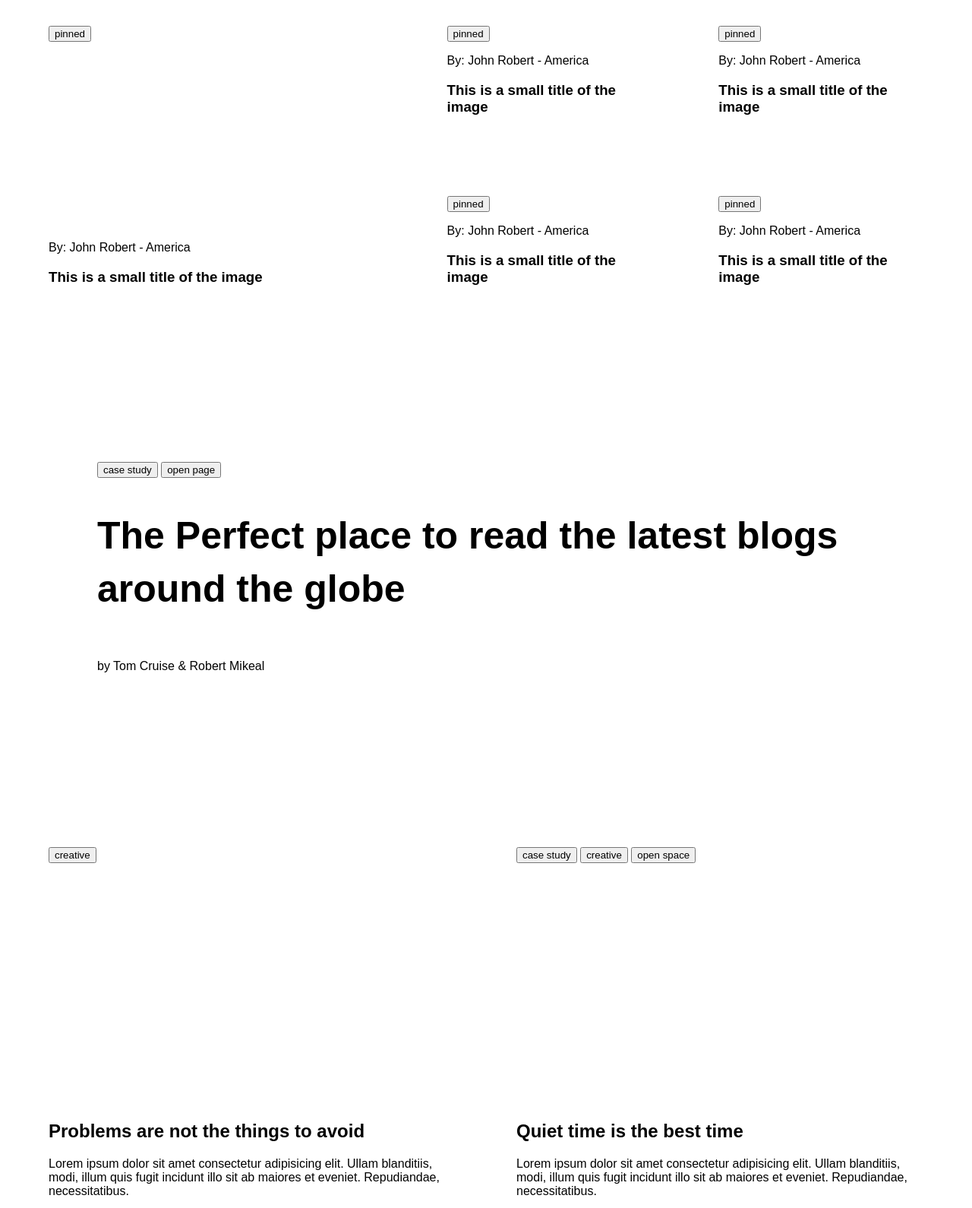
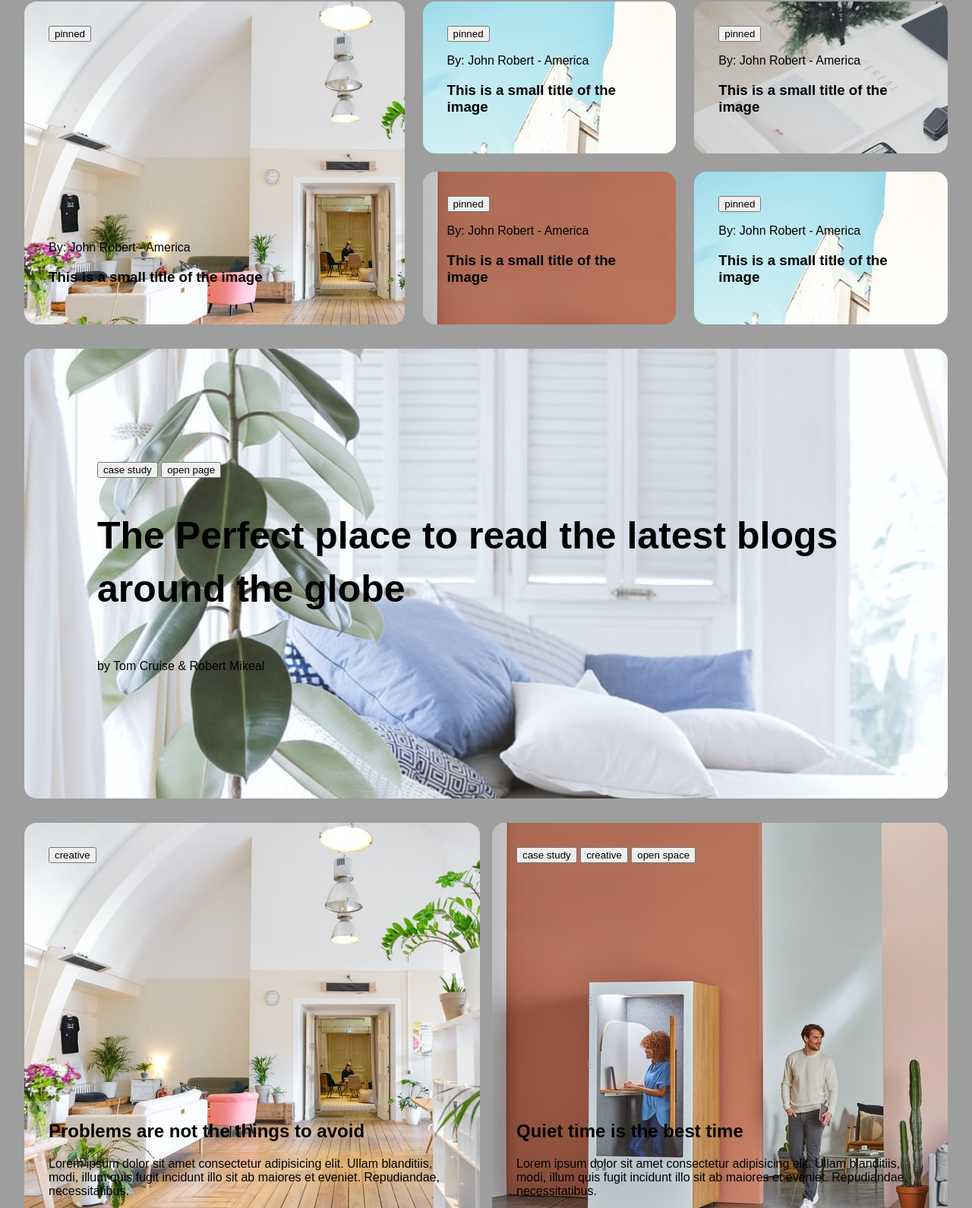
Before and after one commit to hafizkh/Static-page_Sass, a website: page index.html in a window 1280 px wide. Shown: the part 144-1734 px from the top of the page at 76% size. Drawn offline with Linux system fonts and the light colour scheme; the site is published under a folder, as on GitHub Pages, so addresses that start at the root find nothing; files whose address does not match are found by name.

Commit message:
Update style.css

```diff
--- a/compiled/style.css
+++ b/compiled/style.css
@@ -61,7 +61,7 @@ main .first_sect {
 }
 main .first_sect > div:nth-child(1) {
   grid-area: first;
-  background-image: url("/assests/images/child_1.jpg");
+  background-image: url("./assests/images/child_1.jpg");
   display: flex;
   flex-direction: column;
   justify-content: space-between;
@@ -74,7 +74,7 @@ main .first_sect > div:nth-child(1):hover {
   transform: scale(1.04);
 }
 main .first_sect > div:nth-child(2) {
-  background-image: url("/assests/images/child_2.jpg");
+  background-image: url("./assests/images/child_2.jpg");
   display: flex;
   flex-direction: column;
   justify-content: space-between;
@@ -87,7 +87,7 @@ main .first_sect > div:nth-child(2):hover {
   transform: scale(1.04);
 }
 main .first_sect > div:nth-child(3) {
-  background-image: url("/assests/images/child_3.jpg");
+  background-image: url("./assests/images/child_3.jpg");
   display: flex;
   flex-direction: column;
   justify-content: space-between;
@@ -100,7 +100,7 @@ main .first_sect > div:nth-child(3):hover {
   transform: scale(1.04);
 }
 main .first_sect > div:nth-child(4) {
-  background-image: url("/assests/images/child_4.jpg");
+  background-image: url("./assests/images/child_4.jpg");
   display: flex;
   flex-direction: column;
   justify-content: space-between;
@@ -113,7 +113,7 @@ main .first_sect > div:nth-child(4):hover {
   transform: scale(1.04);
 }
 main .first_sect > div:nth-child(5) {
-  background-image: url("/assests/images/child_2.jpg");
+  background-image: url("./assests/images/child_2.jpg");
   display: flex;
   flex-direction: column;
   justify-content: space-between;
@@ -130,7 +130,7 @@ main .second_sect {
   flex-direction: column;
   justify-content: space-around;
   border-radius: 1em;
-  background-image: url("/assests/images/sec_section_2.jpg");
+  background-image: url("./assests/images/sec_section_2.jpg");
   width: 100wh;
   height: 50vh;
   margin-top: 2em;
@@ -164,7 +164,7 @@ main .third_sect {
 }
 main .third_sect > div:nth-child(1) {
   grid-area: first;
-  background-image: url("/assests/images/child_1.jpg");
+  background-image: url("./assests/images/child_1.jpg");
   display: flex;
   flex-direction: column;
   justify-content: space-between;
@@ -177,7 +177,7 @@ main .third_sect > div:nth-child(1):hover {
   transform: scale(1.04);
 }
 main .third_sect > div:nth-child(2) {
-  background-image: url("/assests/images/child_4.jpg");
+  background-image: url("./assests/images/child_4.jpg");
   display: flex;
   flex-direction: column;
   justify-content: space-between;
@@ -200,7 +200,7 @@ main .forth_sect {
 }
 main .forth_sect > div:nth-child(1) {
   grid-area: first;
-  background-image: url("/assests/images/child_3.jpg");
+  background-image: url("./assests/images/child_3.jpg");
   display: flex;
   flex-direction: column;
   justify-content: space-around;
@@ -214,7 +214,7 @@ main .forth_sect > div:nth-child(1):hover {
   transform: scale(1.04);
 }
 main .forth_sect > div:nth-child(2) {
-  background-image: url("/assests/images/child_2.jpg");
+  background-image: url("./assests/images/child_2.jpg");
   display: flex;
   flex-direction: column;
   justify-content: space-around;
@@ -228,7 +228,7 @@ main .forth_sect > div:nth-child(2):hover {
   transform: scale(1.04);
 }
 main .forth_sect > div:nth-child(3) {
-  background-image: url("/assests/images/child_1.jpg");
+  background-image: url("./assests/images/child_1.jpg");
   display: flex;
   flex-direction: column;
   justify-content: space-around;
@@ -350,7 +350,7 @@ footer p {
 body {
   margin: 0;
   padding: 0;
-  background: url("/assests/images/background.jpg");
+  background: url("./assests/images/background.jpg");
   font-family: "Poppins", sans-serif;
   box-sizing: border-box;
   min-height: 100px;
```
